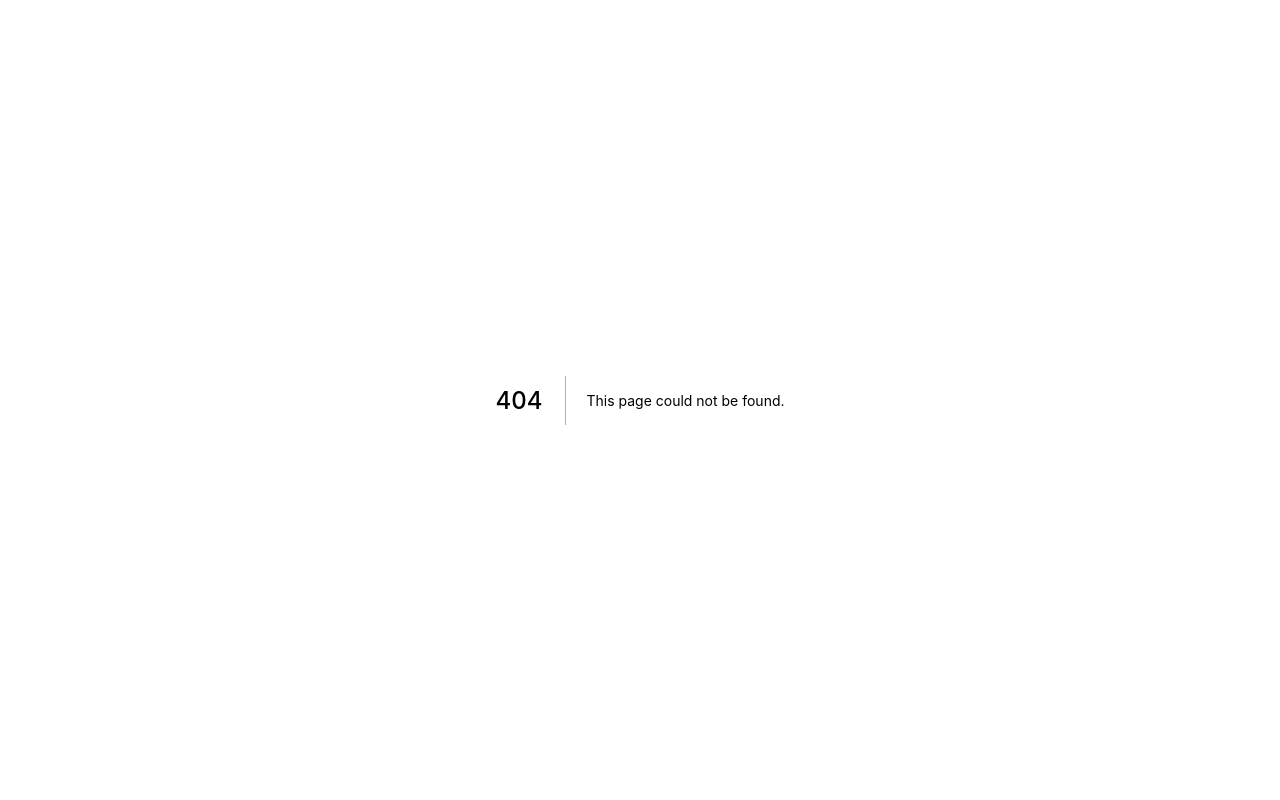
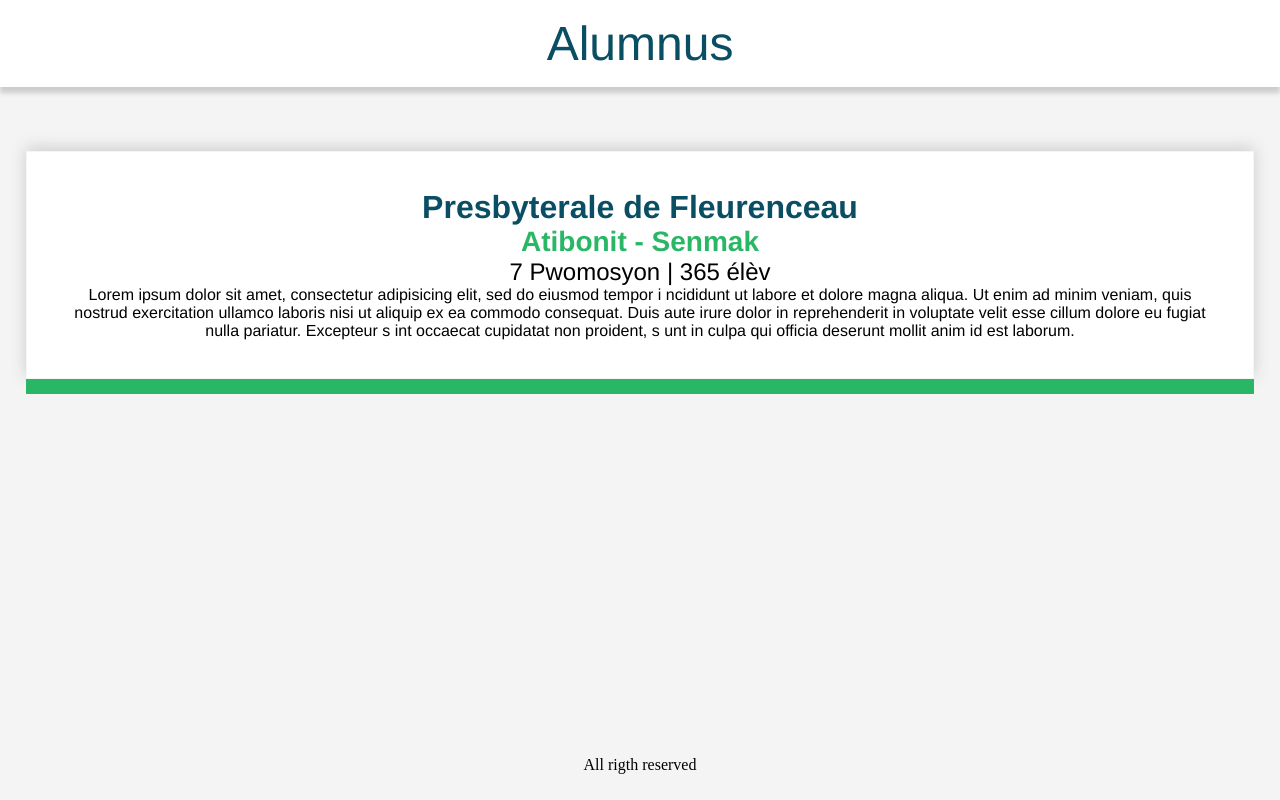
Before and after one commit to efleurine/alumnus, a Next.js app: page /alumni in a window 1280 px wide. Before the commit this address had no page. Built offline with nearby package versions, Linux system fonts and the light colour scheme.

Commit message:
alumni page added with schoolinfo component

```diff
--- /dev/null
+++ b/components/SchoolInfo.js
@@ -0,0 +1,58 @@
+import React from 'react';
+
+class Info extends React.Component {
+  render(){
+    return (
+      <div className="row school-info">
+        <div className="school-info-container tc">
+          <div className="school-info-name ">Presbyterale de Fleurenceau</div>
+          <div className="school-info-location ">
+            <div>Atibonit - Senmak</div>
+          </div>
+          <div className="school-info-promo H3 ">7 Pwomosyon | 365 élèv</div>
+          <div className="P-1em">Lorem ipsum dolor sit amet, consectetur adipisicing elit, sed do eiusmod tempor i
+          ncididunt ut labore et dolore magna aliqua. Ut enim ad minim veniam, quis nostrud exercitation ullamco laboris
+           nisi ut aliquip ex ea commodo consequat. Duis aute irure dolor in reprehenderit in voluptate velit esse cillum
+           dolore eu fugiat nulla pariatur. Excepteur s int occaecat cupidatat non proident, s unt in culpa qui officia deserunt
+           mollit anim id est laborum.</div>
+        </div>
+        <div className="school-info-footer"></div>
+        <style jsx>{`
+          .school-info {
+            height: auto;
+            background-color: #fff;
+            margin-top: 5%;
+            margin-left: 2%;
+            margin-right: 2%;
+            font-family: Helvetica;
+          }
+          .school-info-container {
+            padding: 3%;
+            border:  1px solid whitesmoke;
+            box-shadow: 0px -3px 15px 0px #ccc;
+            justify-content : center;
+          }
+          .school-info-name {
+            font-size: 2em;
+            color: #094E62;
+            font-weight: bold;
+          }
+          .school-info-location {
+            font-size: 1.75em;
+            color: #29B765;
+            font-weight: bold;
+          }
+          .school-info-promo {
+            font-size: 1.5em;
+          }
+          .school-info-footer {
+            height: 15px;
+            background-color: #29B765;
+          }
+        `}</style>
+      </div>
+    )
+  }
+}
+
+export default Info;
--- a/components/TopNavBar.js
+++ b/components/TopNavBar.js
@@ -7,8 +7,19 @@ class Nav extends React.Component {
   render() {
     return (
       <div>
-        <p className="tc bg-white ma0 pa3 f1 blue">Alumnus</p>
+        <p className="tc bg-white ma0 pa3 f1 head-text">Alumnus</p>
+        <style jsx>{`
+              .head-text{
+                color: #094E62;
+                font-family: Helvetica;
+                -webkit-box-shadow: 0px 6px 5px 0px #ccc;
+                -moz-box-shadow:    0px 6px 5px 0px #ccc;
+                box-shadow:         0px 6px 5px 0px #ccc;
+              }
+              `}
+        </style>
       </div>
+
     )
   }
 }
--- /dev/null
+++ b/pages/alumni.js
@@ -0,0 +1,9 @@
+import React from 'react';
+import BaseLayout from '../containers/BaseLayout';
+import Info from '../components/SchoolInfo'
+
+export default () => (
+  <BaseLayout>
+    <Info/>
+  </BaseLayout>
+);
```
Also changed, not shown: containers/BaseLayout.js (line endings or trailing spaces).
